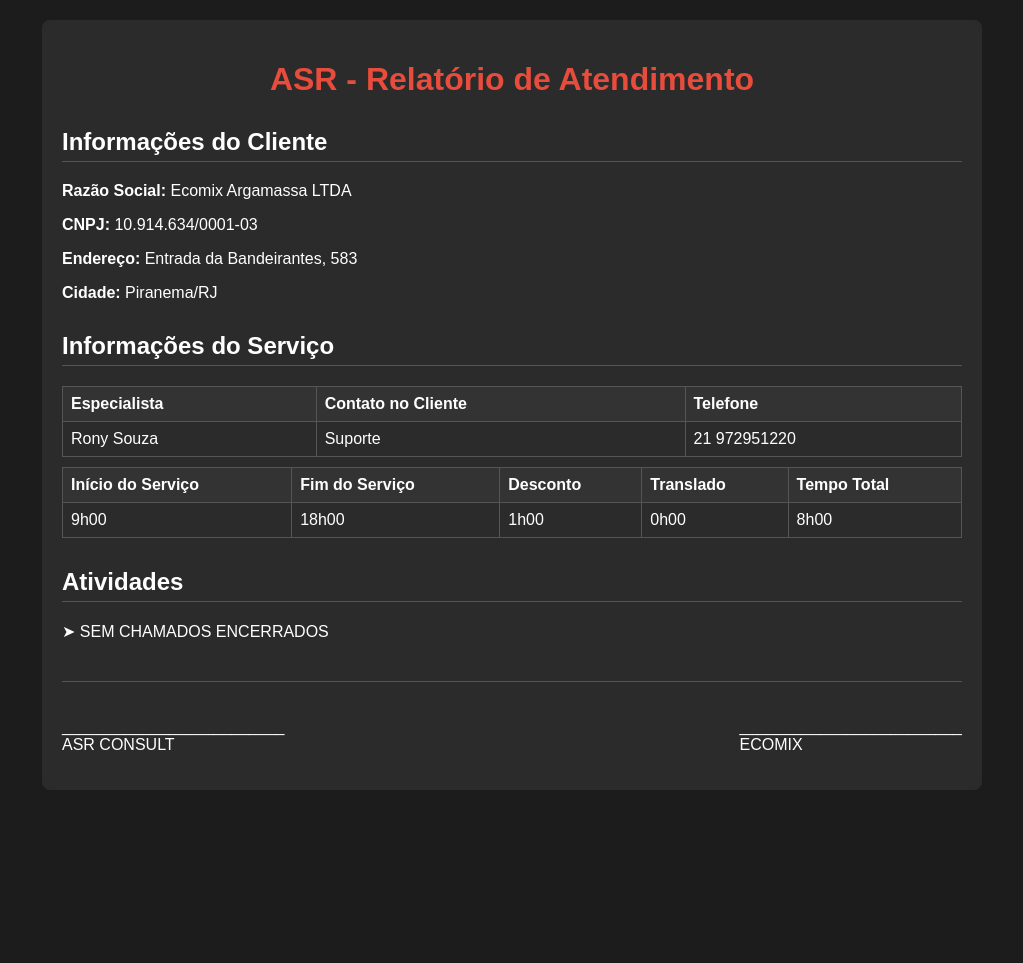
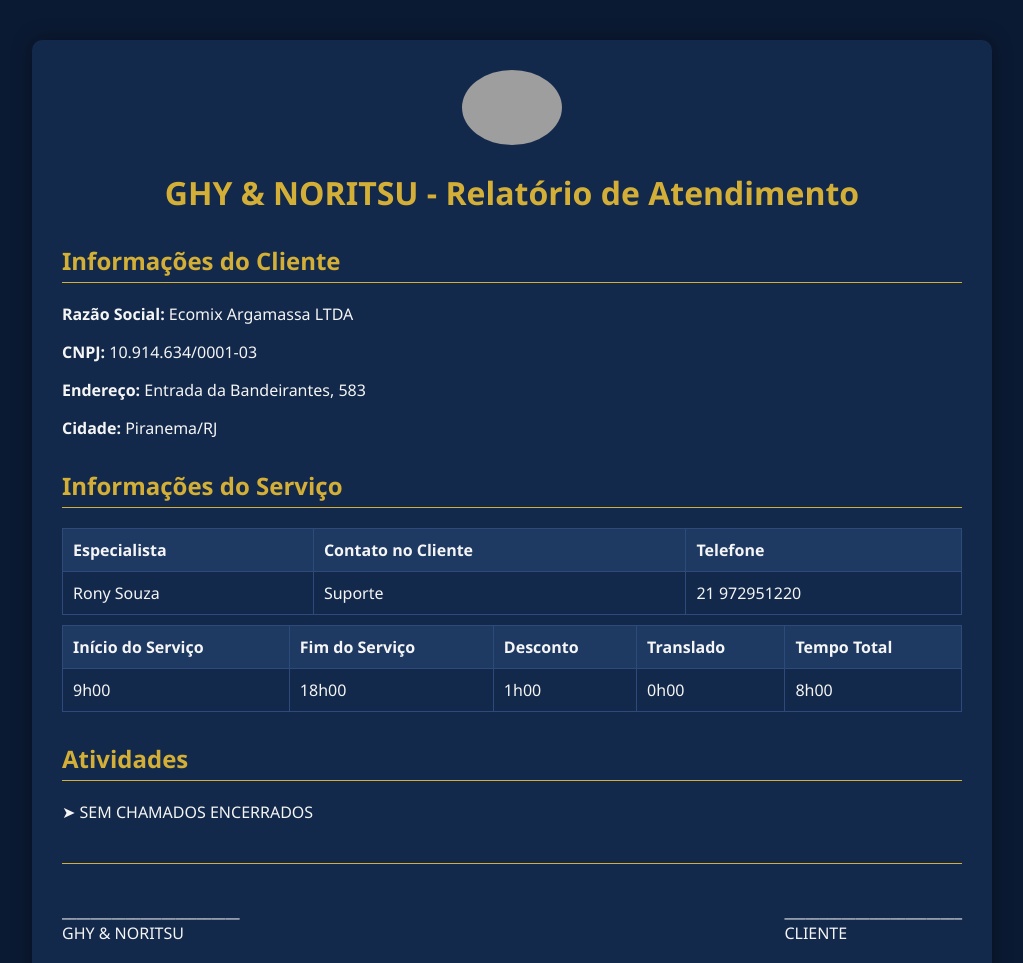
Before and after one commit to Custodio1984/ghyconsultoria, a plain HTML site: page atendimento.html in a window 1280 px wide. Shown: the top 963 px of the page, without its empty margins (128-1151 px from the left). Before the commit the page ends 810 px from the top, so only its background shows below. Drawn offline with Linux system fonts and the light colour scheme; grey boxes are pictures that could not be loaded.

Commit message:
Update atendimento.html

```diff
--- a/atendimento.html
+++ b/atendimento.html
@@ -2,28 +2,31 @@
 <html lang="pt-BR">
 <head>
   <meta charset="UTF-8">
-  <title>Relatório de Atendimento - GHY Consultoria</title>
+  <title>Relatório de Atendimento - GHY & NORITSU</title>
   <style>
     body {
-      font-family: Arial, sans-serif;
-      background-color: #1c1c1c;
-      color: #fff;
+      font-family: "Segoe UI", Arial, sans-serif;
+      background-color: #0b1a33;
+      color: #f5f5f5;
       margin: 0;
-      padding: 20px;
+      padding: 40px;
     }
     .container {
-      background-color: #2b2b2b;
-      padding: 20px;
-      border-radius: 8px;
+      background-color: #13294b;
+      border-radius: 10px;
+      padding: 30px;
       max-width: 900px;
       margin: auto;
+      box-shadow: 0 0 20px rgba(0,0,0,0.4);
     }
     h1 {
-      color: #e74c3c;
+      color: #d4af37;
       text-align: center;
+      margin-bottom: 10px;
     }
     h2 {
-      border-bottom: 1px solid #555;
+      color: #d4af37;
+      border-bottom: 1px solid #d4af37;
       padding-bottom: 5px;
       margin-top: 30px;
     }
@@ -33,25 +36,37 @@
       margin-top: 10px;
     }
     th, td {
-      border: 1px solid #555;
-      padding: 8px;
+      border: 1px solid #2e4a7b;
+      padding: 10px;
       text-align: left;
     }
     th {
-      background-color: #333;
+      background-color: #1e3a63;
+      color: #f5f5f5;
     }
     .assinaturas {
       display: flex;
       justify-content: space-between;
       margin-top: 40px;
-      border-top: 1px solid #555;
+      border-top: 1px solid #d4af37;
       padding-top: 20px;
+    }
+    .logo {
+      text-align: center;
+      margin-bottom: 20px;
+    }
+    .logo img {
+      width: 100px;
+      border-radius: 50%;
     }
   </style>
 </head>
 <body>
   <div class="container">
-    <h1>ASR - Relatório de Atendimento</h1>
+    <div class="logo">
+      <img src="https://upload.wikimedia.org/wikipedia/commons/7/7e/Pagoda_icon.svg" alt="Logo GHY & NORITSU">
+    </div>
+    <h1>GHY & NORITSU - Relatório de Atendimento</h1>
 
     <h2>Informações do Cliente</h2>
     <p><strong>Razão Social:</strong> Ecomix Argamassa LTDA</p>
@@ -94,8 +109,8 @@
     <p>➤ SEM CHAMADOS ENCERRADOS</p>
 
     <div class="assinaturas">
-      <p>_________________________<br>ASR CONSULT</p>
-      <p>_________________________<br>ECOMIX</p>
+      <p>_________________________<br>GHY & NORITSU</p>
+      <p>_________________________<br>CLIENTE</p>
     </div>
   </div>
 </body>
```
